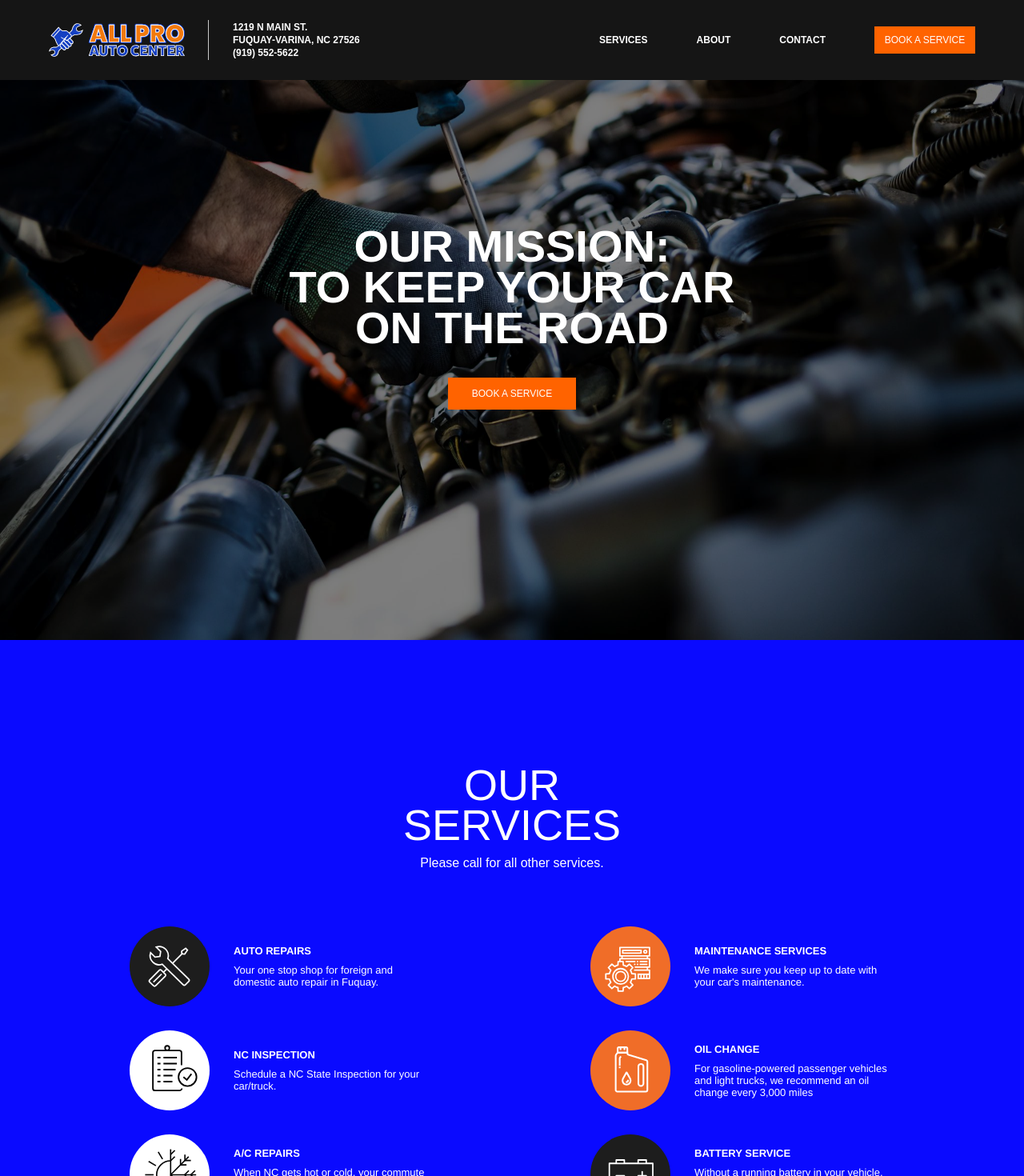
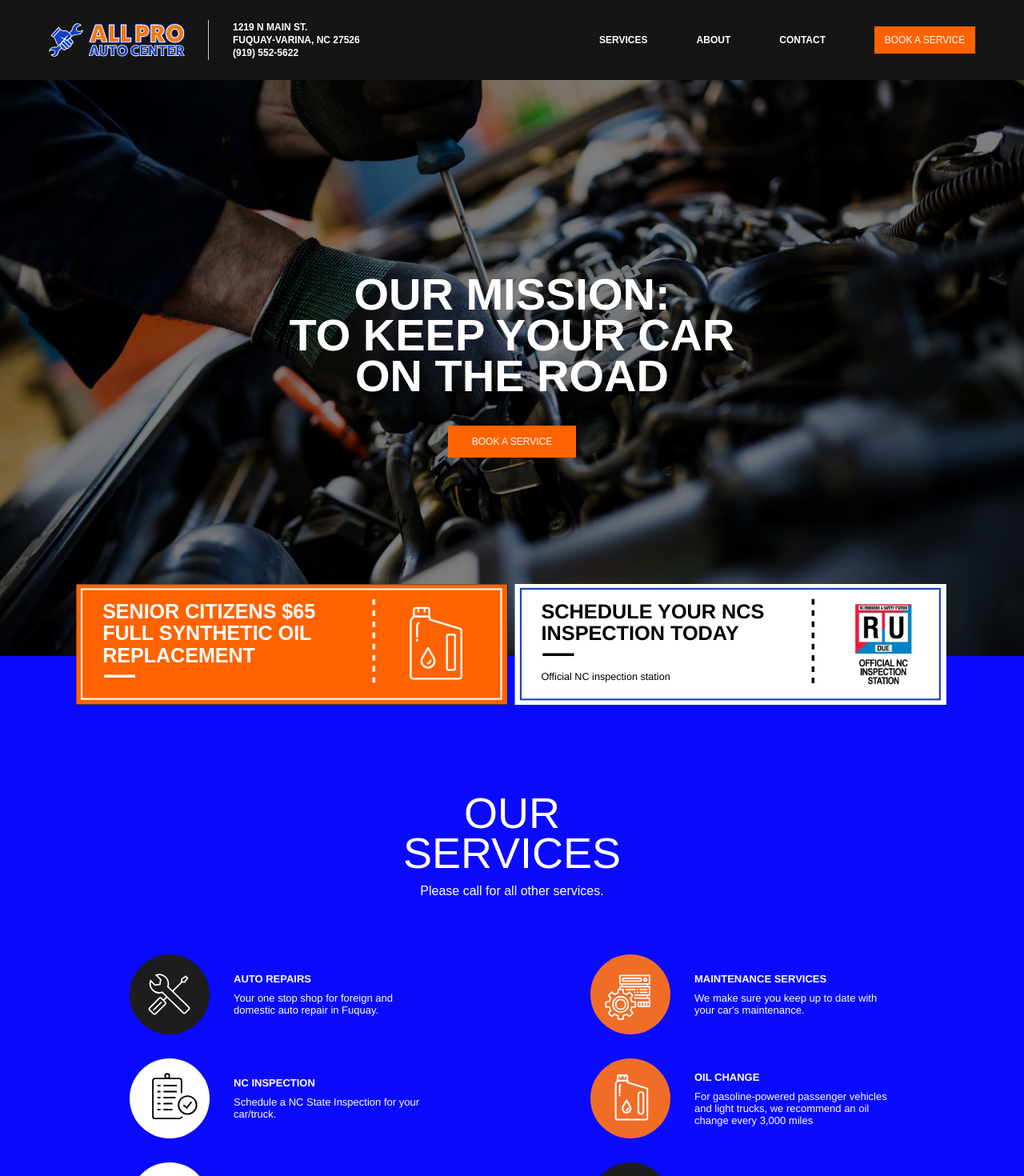
Before and after one commit to Nesmith-Charlesii/nesmith-charlesii.github.io, a React (Create React App) app: page / in a window 1280 px wide. Shown: the top 1470 px of the page at 80% size. Built offline with nearby package versions, Linux system fonts and the light colour scheme; a web font is replaced by a local one.

Commit message:
imported coupons into service section and re-positioned. increased space between view more

```diff
--- a/src/components/booking.jsx
+++ b/src/components/booking.jsx
@@ -1,6 +1,6 @@
 import React from 'react';
 import { createUseStyles } from 'react-jss';
-import { useTheme } from '@mui/material'
+import { useTheme, useMediaQuery } from '@mui/material'
 
 export const Booking = () => {
     const theme = useTheme();
@@ -40,13 +40,17 @@ export const Booking = () => {
         bookingForm: {
             display: "flex",
             justifyContent: "center",
-            height: "60%",
-            width: "70%"
+            height: "65%",
+            width: "75vw"
         },
+        bookingCta: {
+            height: "100%"
+        }
 
     })
 
     const classes = useStyles();
+    const mobileView = useMediaQuery(theme.breakpoints.down(600));
 
     return (
         <section className={classes.bookingSection} id="booking">
--- a/src/components/coupons.jsx
+++ b/src/components/coupons.jsx
@@ -1,6 +1,6 @@
 import React from 'react';
 import { createUseStyles } from 'react-jss';
-import {ReactComponent as CouponOne} from '../assets/img/coupon1.svg'
+import {ReactComponent as CouponOne} from '../assets/img/oil_coupon_update.svg'
 import {ReactComponent as CouponTwo} from '../assets/img/coupon2.svg'
 import { useTheme } from '@mui/material';
 
@@ -8,23 +8,22 @@ export const Coupons = () => {
     const theme = useTheme();
     const useStyles = createUseStyles({
         couponContainer: {
-            position: "absolute",
-            bottom: "20px",
             display: "flex",
             justifyContent: "center",
-            // height: "100px",
             width: "100vw",
+            marginTop: "-90px",
+            zIndex: 1,
             [theme.breakpoints.down(1210)]: {
                 transform: "scale(.8)"
             },
             [theme.breakpoints.down(1000)]: {
-                transform: "scale(.7)"
+                transform: "scale(.75)"
             },
             [theme.breakpoints.down(860)]: {
-                bottom: "0px",
                 flexDirection: "column",
                 alignItems: "center",
-                marginLeft: "-14px"
+                marginLeft: "-14px",
+                marginTop: "-120px"
             },
             [theme.breakpoints.down(480)]: {
                 transform: "scale(.6)"
--- a/src/components/hero.jsx
+++ b/src/components/hero.jsx
@@ -8,9 +8,9 @@ export const Hero = () => {
     const theme = useTheme();
     const useStyles = createUseStyles({
         heroContainer: {
-            height: "100vh",
+            height: "90vh",
             position: "relative",
-            // paddingTop: "100px",
+            paddingTop: "100px",
             width: "100%",
             display: "flex",
             justifyContent: "center",
--- a/src/components/location.jsx
+++ b/src/components/location.jsx
@@ -4,7 +4,7 @@ import { createUseStyles } from 'react-jss';
 export const Location = () => {
     const useStyles = createUseStyles({
         locationSection: {
-            height: "79vh",
+            height: "70vh",
         },
         locationContainer: {
             height: "100%"
--- a/src/components/navbar.jsx
+++ b/src/components/navbar.jsx
@@ -11,7 +11,7 @@ export const NavBar = () => {
   const useStyles = makeStyles({
     navContainer: {
       position: "fixed",
-      zIndex: 1,
+      zIndex: 2,
       backgroundColor: "rgb(21,21,21);",
       height: "100px",
       width: "100vw",
--- a/src/components/services.jsx
+++ b/src/components/services.jsx
@@ -11,6 +11,7 @@ import  { ReactComponent as NcInspection } from '../assets/img/ncInspection.svg'
 import  { ReactComponent as OilChange } from '../assets/img/Oil_jug.svg';
 import  { ReactComponent as DownArrow } from '../assets/img/Downarrow.svg';
 import { useMediaQuery, useTheme } from '@mui/material'
+import { Coupons } from './coupons';
 
 export const Services = () => {
     const theme = useTheme();
@@ -45,15 +46,17 @@ export const Services = () => {
                 }
             },
             [theme.breakpoints.down(550)]: {
+                marginTop: "10px",
                 fontSize: "17px",
                 paddingBottom: "60px"
             },
             [theme.breakpoints.down(480)]: {
+                marginTop: "30px",
                 fontSize: "14px"
             },
         },
         servicesHeader: {
-            marginTop: "150px",
+            marginTop: "100px",
             width: "100%",
             fontFamily: "'Chivo', sans-serif",
             fontSize: "54px",
@@ -64,10 +67,14 @@ export const Services = () => {
                 marginTop: 0,
                 marginBottom: "-12px"
             },
+            [theme.breakpoints.down(860)]: {
+                marginTop: "40px"
+            },
             [theme.breakpoints.down(700)]: {
                 fontSize: "46px"
             },
             [theme.breakpoints.down(480)]: {
+                marginTop: "0px",
                 fontSize: "38px"
             }
         },
@@ -232,6 +239,7 @@ export const Services = () => {
             {
                 !isSmallScreen &&
                 <div className={classes.servicesContainer}>
+                    <Coupons />
                     <div className={classes.servicesHeader} id="services">
                         <p>our</p>
                         <p>services</p>
@@ -309,6 +317,7 @@ export const Services = () => {
             {
                 isSmallScreen &&
                 <div className={classes.servicesContainer}>
+                    <Coupons />
                     <div className={classes.servicesHeader} id="services">
                         <p>our</p>
                         <p>services</p>
--- a/src/views/main.js
+++ b/src/views/main.js
@@ -33,14 +33,14 @@ export const Main = () => {
     return (
         <div className={classes.mainContainer}>
             <NavBar />
-            <Hero />
+            <Hero/>
             {/* <Coupons /> */}
             <Services />
             <About />
             <Contact />
             <Booking />
             <Testimonial />
-            {/* <Location /> */}
+            <Location />
             <footer className={classes.footer}>
                 <p>&copy; 2021 All Pro Auto. All Rights Reserved</p>
             </footer>
```
Also changed, not shown: src/assets/img/oil_coupon_update.svg (added).
